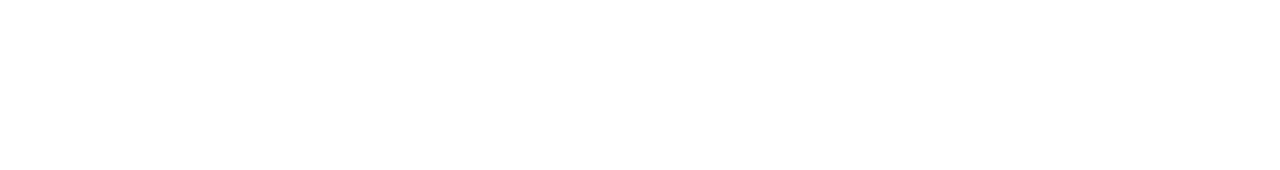
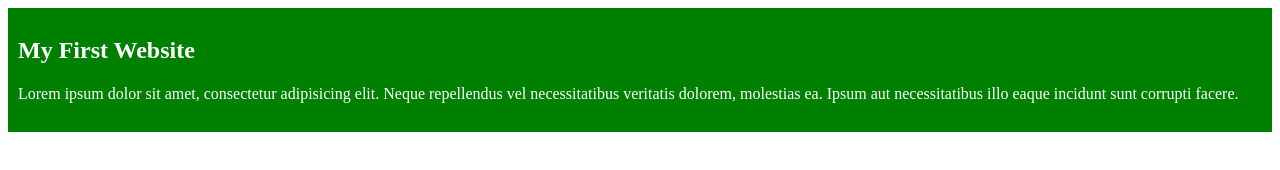
Before and after one commit to NilAlfi/my-simple-website, a plain HTML site: page index.html in a window 1280 px wide. Drawn offline with Linux system fonts and the light colour scheme.

Commit message:
css blog style

```diff
--- /dev/null
+++ b/css/blog.css
@@ -0,0 +1,6 @@
+div{
+    background: green;
+    color: white;
+    padding: 10px;
+    line-height: 1.5rem;
+}
--- a/index.html
+++ b/index.html
@@ -4,8 +4,12 @@
     <meta charset="UTF-8">
     <meta name="viewport" content="width=device-width, initial-scale=1.0">
     <title>My Simple Website</title>
+    <link rel="stylesheet" href="css/blog.css">
 </head>
 <body>
-
+    <div>
+        <h2>My First Website</h2>
+        <p>Lorem ipsum dolor sit amet, consectetur adipisicing elit. Neque repellendus vel necessitatibus veritatis dolorem, molestias ea. Ipsum aut necessitatibus illo eaque incidunt sunt corrupti facere.</p>
+    </div>
 </body>
 </html>
```
